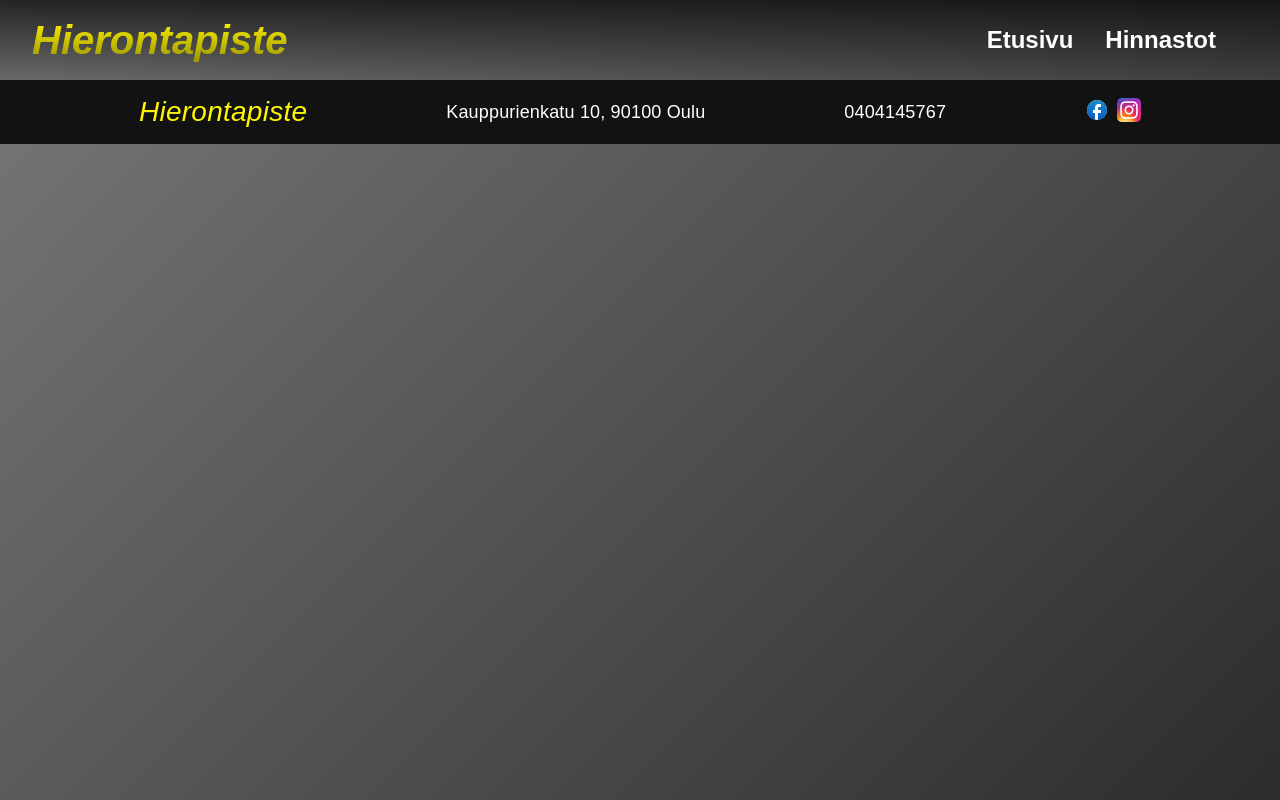
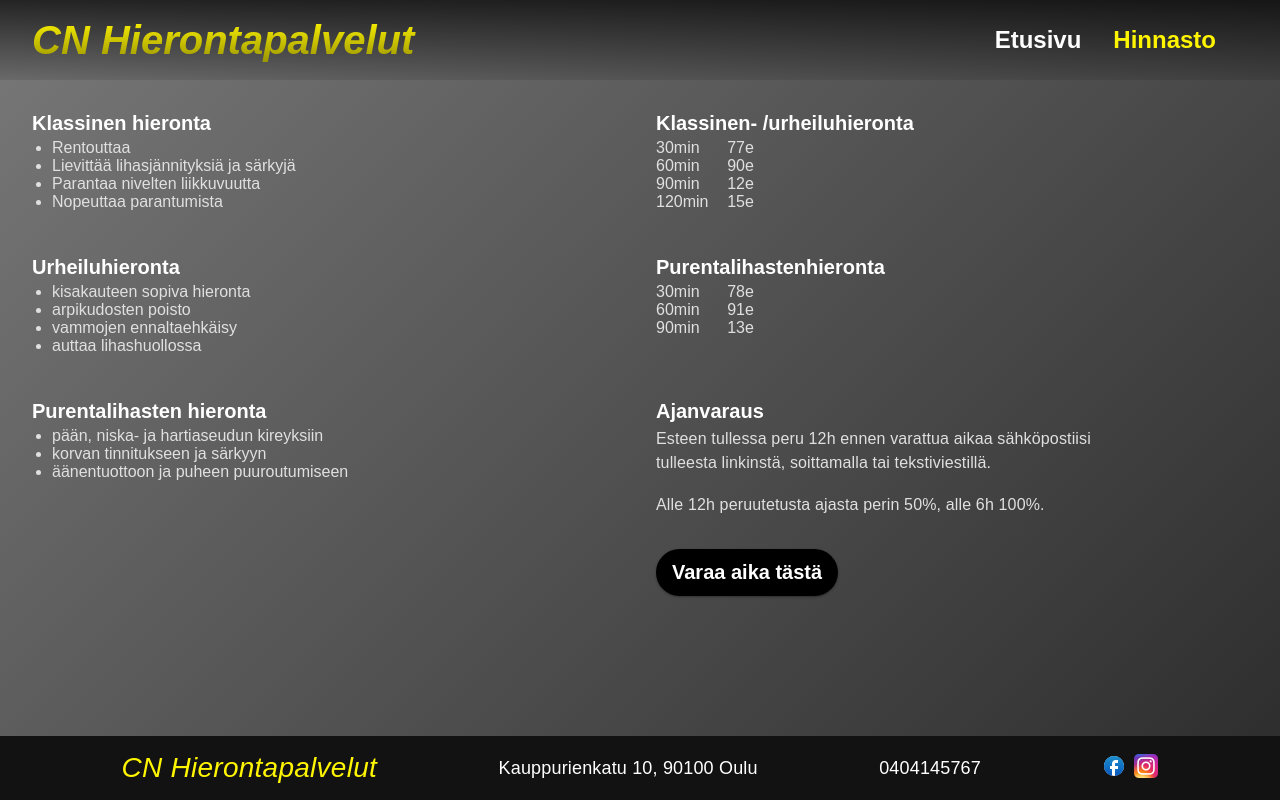
Before and after one commit to TetrisBattle/cn-hieronta, a React (Create React App) app: page /Hinnasto in a window 1280 px wide. Built offline with nearby package versions, Linux system fonts and the light colour scheme.

Commit message:
Rename title and price list name

```diff
--- a/src/App.tsx
+++ b/src/App.tsx
@@ -1,7 +1,7 @@
 import { BrowserRouter as Router, Routes, Route, Navigate } from 'react-router-dom'
 import Header from 'components/Header'
 import Etusivu from 'pages/Etusivu'
-import Hinnastot from 'pages/Hinnastot'
+import Hinnasto from 'pages/Hinnasto'
 import Footer from 'components/Footer'
 import 'styles/sass/main.css'
 
@@ -12,7 +12,7 @@ export default function App() {
 				<Routes>
 					<Route path="/" element={<Navigate replace to="/Etusivu" />} />
 					<Route path='/Etusivu' element={<Etusivu />} />
-					<Route path='/Hinnastot' element={<Hinnastot />} />
+					<Route path='/Hinnasto' element={<Hinnasto />} />
 				</Routes>
 			<Footer />
 		</Router>
--- a/src/components/Footer.tsx
+++ b/src/components/Footer.tsx
@@ -3,7 +3,7 @@ import Instagram from 'images/Instagram.png'
 
 export default function Footer() {
 	const info = {
-		title: 'Hierontapiste',
+		title: 'CN Hierontapalvelut',
 		address: {
 			street: 'Kauppurienkatu 10',
 			city: 'Oulu',
--- a/src/components/Header.tsx
+++ b/src/components/Header.tsx
@@ -19,11 +19,11 @@ export default function Header() {
 
 	return (
 		<header>
-			<h1>Hierontapiste</h1>
+			<h1>CN Hierontapalvelut</h1>
 
 			<nav>
 				<NavLink page='Etusivu' />
-				<NavLink page='Hinnastot' />
+				<NavLink page='Hinnasto' />
 			</nav>
 
 			<MuiMenu>
@@ -31,7 +31,7 @@ export default function Header() {
 					<NavLink page='Etusivu' />
 				</MenuItem>
 				<MenuItem>
-					<NavLink page='Hinnastot' />
+					<NavLink page='Hinnasto' />
 				</MenuItem>
 			</MuiMenu>
 		</header>
--- a/src/pages/Hinnastot.tsx
+++ b/src/pages/Hinnasto.tsx
@@ -1,16 +1,15 @@
 interface IList {
 	props: {
-		className?: string
 		title: string
 		items: string[]
 	}
 }
 
 const List = ({ props }: IList) => {
-	const { className, title, items } = props
+	const { title, items } = props
 
 	return (
-		<div className={className}>
+		<div>
 			<h2>{title}</h2>
 			<ul>
 				{items.map((item) => (
@@ -53,18 +52,16 @@ export default function Hinnastot() {
 
 	const hinnasto1 = {
 		title: 'Klassinen- /urheiluhieronta',
-		items: ['30min\t77e', '60min\t90e', '90min\t12e', '120min\t15e'],
-		className: 'hinnasto',
+		items: ['30min\t77e', '60min\t90e', '90min\t12e', '120min\t15e']
 	}
 
 	const hinnasto2 = {
 		title: 'Purentalihastenhieronta',
-		items: [`30min\t78e`, `60min\t91e`, `90min\t13e`],
-		className: 'hinnasto',
+		items: [`30min\t78e`, `60min\t91e`, `90min\t13e`]
 	}
 
 	return (
-		<main className='Hinnastot grid'>
+		<main className='Hinnasto grid'>
 			<div className='leftSide grid'>
 				<List props={klassinenHieronta} />
 				<List props={urheiluhieronta} />
--- a/src/styles/sass/main.css
+++ b/src/styles/sass/main.css
@@ -63,7 +63,7 @@ header .MenuButton svg {
   width: 2.5rem;
   height: 2.5rem;
 }
-@media (min-width: 45rem) {
+@media (min-width: 47rem) {
   header h1 {
     margin-left: 2rem;
   }
@@ -116,7 +116,7 @@ footer .icons {
 footer .icons a {
   cursor: pointer;
 }
-@media (min-width: 45rem) {
+@media (min-width: 47rem) {
   footer {
     flex-direction: row;
   }
@@ -140,7 +140,7 @@ footer .icons a {
   flex-direction: column;
   gap: 1rem;
 }
-@media (min-width: 45rem) {
+@media (min-width: 47rem) {
   .Etusivu {
     display: flex;
     gap: 2rem;
@@ -154,45 +154,45 @@ footer .icons a {
   }
 }
 
-.Hinnastot {
+.Hinnasto {
   padding: 1rem 2rem;
 }
-.Hinnastot.grid, .Hinnastot .grid {
+.Hinnasto.grid, .Hinnasto .grid {
   display: grid;
   gap: 2rem;
 }
-.Hinnastot .leftSide ul {
+.Hinnasto .leftSide ul {
   list-style-type: unset;
   padding-left: 1.25rem;
 }
-.Hinnastot h2 {
+.Hinnasto h2 {
   font-size: 1.25rem;
   margin-bottom: 0.25rem;
 }
-.Hinnastot p, .Hinnastot li {
+.Hinnasto p, .Hinnasto li {
   color: #E0E0E0;
 }
-.Hinnastot .rightSide {
+.Hinnasto .rightSide {
   white-space: pre-wrap;
 }
-.Hinnastot .rightSide button {
+.Hinnasto .rightSide button {
   margin: 0 auto;
   max-width: max-content;
 }
-@media (min-width: 45rem) {
-  .Hinnastot {
+@media (min-width: 47rem) {
+  .Hinnasto {
     padding: 2rem;
     grid-template-columns: repeat(2, 1fr);
   }
-  .Hinnastot .leftSide {
+  .Hinnasto .leftSide {
     grid-auto-columns: min(100%, 30rem);
     grid-template-rows: repeat(auto-fit, 7rem);
   }
-  .Hinnastot .rightSide {
+  .Hinnasto .rightSide {
     grid-auto-columns: min(100%, 30rem);
     grid-template-rows: 7rem 7rem max-content max-content;
   }
-  .Hinnastot .rightSide button {
+  .Hinnasto .rightSide button {
     margin: 0;
   }
 }
--- a/src/styles/sass/main.scss
+++ b/src/styles/sass/main.scss
@@ -2,7 +2,7 @@
 @import './setup/reset';
 @import './setup/components';
 @import './pages/Etusivu';
-@import './pages/Hinnastot';
+@import './pages/Hinnasto';
 
 body > #root {
 	background: linear-gradient(
--- a/src/styles/sass/pages/_Hinnastot.scss
+++ b/src/styles/sass/pages/_Hinnasto.scss
@@ -1,4 +1,4 @@
-.Hinnastot {
+.Hinnasto {
 	padding: 1rem 2rem;
 
 	&.grid, .grid {
--- a/src/styles/sass/setup/_variables.scss
+++ b/src/styles/sass/setup/_variables.scss
@@ -9,4 +9,4 @@ $headerHeight: 5rem;
 $footerHeight: 4rem;
 $contentHeight: calc(100vh - $headerHeight - $footerHeight);
 
-$breakpoint: 45rem;
+$breakpoint: 47rem;
```
